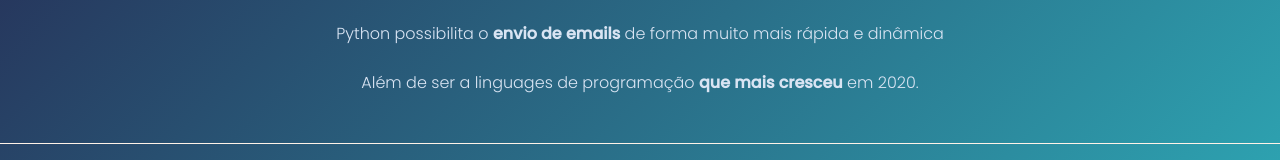
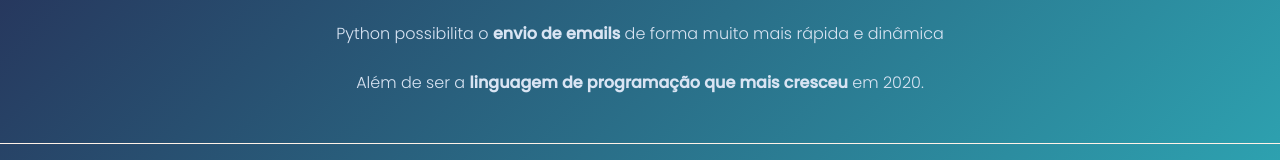
Before and after one commit to thalitazm/landingPageExample01, a plain HTML site: page index.html in a window 1280 px wide. Shown: the part 728-888 px from the top of the page. Drawn offline with Linux system fonts and the light colour scheme.

Commit message:
Update index.html

```diff
--- a/index.html
+++ b/index.html
@@ -32,7 +32,7 @@
             <h3 class="conteudo_secundario_titulo">O que é possível fazer com Python?</h3>
             <p class="conteudo_secundario_paragrafo">Com <strong>Python</strong> é possível automatizar tarefas maçantes do dia-a-dia e aumentar a produtividade</p>
             <p class="conteudo_secundario_paragrafo">Python possibilita o <strong>envio de emails</strong> de forma muito mais rápida e dinâmica</p>
-            <p class="conteudo_secundario_paragrafo">Além de ser a linguages de programação <strong>que mais cresceu</strong> em 2020.</p>
+            <p class="conteudo_secundario_paragrafo">Além de ser a <strong>linguagem de programação que mais cresceu</strong> em 2020.</p>
         </section>
     </main>
 
```
